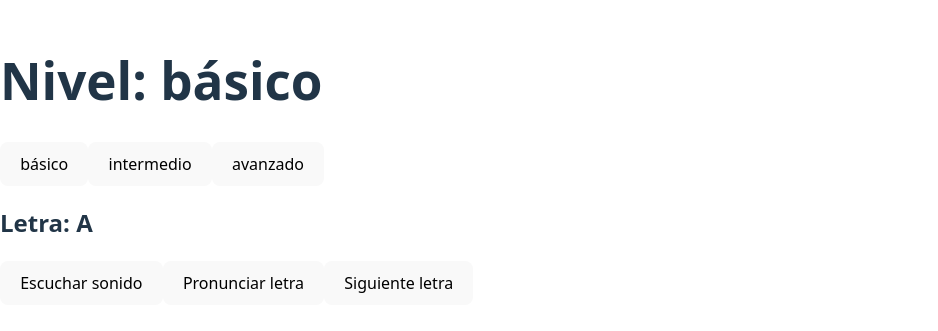
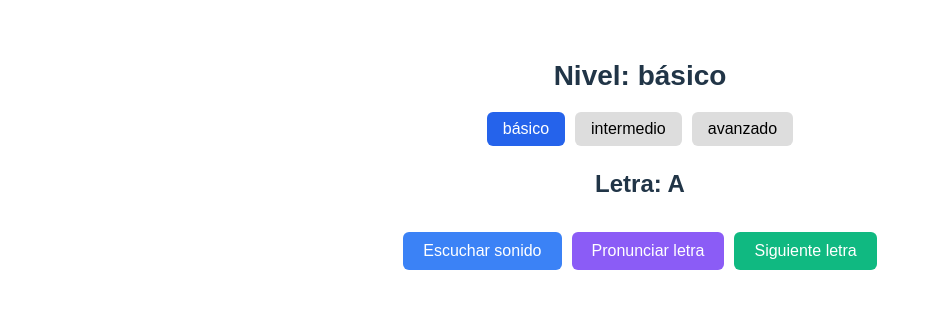
Before and after one commit to BraightonDev/eduvoice, a React (Vite) app: page /letras-audio in a window 1280 px wide. Shown: the part 239-570 px from the top of the page, without its empty margins (0-938 px from the left). Built offline with nearby package versions, Linux system fonts and the light colour scheme.

Commit message:
Verificación de pronunciación de letras añadida

```diff
--- a/src/App.jsx
+++ b/src/App.jsx
@@ -1,7 +1,8 @@
 import React from 'react';
 import { BrowserRouter as Router, Route, Routes } from 'react-router-dom';
 import Pagina1 from './paginas/pagina1/pagina1';
-import LetrasAudio from './components/LetrasAudio.jsx';
+import LetrasAudio from './components/letrasPronunciacion.jsx';
+import './App.css';
 
 function App() {
   return (
--- a/src/components/LetrasAudio.jsx
+++ /dev/null
@@ -1,94 +0,0 @@
-import { useState } from "react";
-import letrasPorNivel from "../utils/contenido/niños/letras.json";
-
-function LetrasAudio() {
-const [nivel, setNivel] = useState("básico"); // nivel actual
-const [index, setIndex] = useState(0);
-
-const letrasNivelActual = letrasPorNivel.niveles[nivel];
-const letraActual = letrasNivelActual[index];
-
-const reproducirAudio = () => {
-const audio = new Audio(letraActual.audio);
-audio.play();
-};
-
-const siguiente = () => {
-if (index < letrasNivelActual.length - 1) {
-setIndex(index + 1);
-}
-};
-
-const cambiarNivel = (nuevoNivel) => {
-setNivel(nuevoNivel);
-setIndex(0); // reiniciar al comenzar otro nivel
-};
-
-const verificarPronunciacion = () => {
-  const reconocimiento = new window.webkitSpeechRecognition(); // o SpeechRecognition
-  reconocimiento.lang = "es-ES";
-
-  reconocimiento.onresult = (evento) => {
-    const resultado = evento.results[0][0].transcript.toLowerCase();
-    console.log("Pronunciaste:", resultado);
-
-    if (resultado === letraActual.letra.toLowerCase()) {
-      alert("✅ Pronunciación correcta");
-    } else {
-      alert("❌ Intenta de nuevo");
-    }
-  };
-
-  reconocimiento.onerror = (e) => {
-    console.error("Error:", e);
-    alert("Error al reconocer la voz");
-  };
-
-  reconocimiento.start();
-};
-
-return (
-<div className="p-4 text-center">
-<h1 className="text-3xl font-bold mb-4">Nivel: {nivel}</h1>
-  <div className="mb-4">
-    {["básico", "intermedio", "avanzado"].map((n) => (
-      <button
-        key={n}
-        onClick={() => cambiarNivel(n)}
-        className={`px-3 py-1 mx-1 rounded ${
-          nivel === n ? "bg-blue-600 text-white" : "bg-gray-200"
-        }`}
-      >
-        {n}
-      </button>
-    ))}
-  </div>
-
-  <h2 className="text-2xl mb-4">Letra: {letraActual.letra}</h2>
-
-  <button
-    className="bg-blue-500 text-white px-4 py-2 rounded mr-2"
-    onClick={reproducirAudio}
-  >
-    Escuchar sonido
-  </button>
-
-  <button
-    className="bg-purple-500 text-white px-4 py-2 rounded mt-2"
-    onClick={verificarPronunciacion}
-  >
-    Pronunciar letra
-  </button>
-
-  <button
-    className="bg-green-500 text-white px-4 py-2 rounded"
-    onClick={siguiente}
-    disabled={index >= letrasNivelActual.length - 1}
-  >
-    Siguiente letra
-  </button>
-</div>
-);
-}
-
-export default LetrasAudio;
--- /dev/null
+++ b/src/components/letrasPronunciacion.css
@@ -0,0 +1,45 @@
+.letras-container {
+  padding: 20px;
+  text-align: center;
+  font-family: sans-serif;
+}
+
+.letras-container h1 {
+  font-size: 28px;
+  margin-bottom: 20px;
+}
+
+.nivel-button {
+  padding: 8px 16px;
+  margin: 0 5px;
+  border-radius: 6px;
+  background-color: #ddd;
+  cursor: pointer;
+  border: none;
+}
+
+.nivel-button.active {
+  background-color: #2563eb;
+  color: white;
+}
+
+.boton {
+  padding: 10px 20px;
+  margin: 10px 5px;
+  border: none;
+  border-radius: 6px;
+  color: white;
+  cursor: pointer;
+}
+
+.boton-escuchar {
+  background-color: #3b82f6;
+}
+
+.boton-pronunciar {
+  background-color: #8b5cf6;
+}
+
+.boton-siguiente {
+  background-color: #10b981;
+}
--- /dev/null
+++ b/src/components/letrasPronunciacion.jsx
@@ -0,0 +1,113 @@
+import React, { useState } from "react";
+import letrasPorNivel from "../utils/contenido/niños/letras.json";
+import { iniciarPronunciacion, detenerPronunciacion } from "./logicaPronunciacion";
+import './letrasPronunciacion.css';
+
+function LetrasAudio() {
+  const [nivel, setNivel] = useState("básico");
+  const [index, setIndex] = useState(0);
+  const [resultadoPronunciacion, setResultadoPronunciacion] = useState(null);
+
+  const letrasNivelActual = letrasPorNivel.niveles[nivel];
+  const letraActual = letrasNivelActual[index];
+
+  const reproducirAudio = () => {
+    const audio = new Audio(letraActual.audio);
+    audio.play();
+  };
+
+  const siguiente = () => {
+    if (index < letrasNivelActual.length - 1) {
+      setIndex(index + 1);
+      setResultadoPronunciacion(null);
+    }
+  };
+
+  const cambiarNivel = (nuevoNivel) => {
+    setNivel(nuevoNivel);
+    setIndex(0);
+    setResultadoPronunciacion(null);
+  };
+
+  const verificarPronunciacion = () => {
+    iniciarPronunciacion((transcript) => {
+      const normalizar = (texto) =>
+        texto
+          .normalize("NFD")
+          .replace(/[\u0300-\u036f]/g, "")
+          .replace(/[^a-z]/gi, "")
+          .toLowerCase();
+
+      console.log("Texto capturado:", transcript);
+
+      if (transcript === "ERROR") {
+        setResultadoPronunciacion("error");
+        return;
+      }
+
+      const dicho = normalizar(transcript);
+      const letraEsperada = normalizar(letraActual.letra);
+
+      // 🎯 Último carácter que se dijo
+      const letraDetectada = dicho.charAt(dicho.length - 1);
+
+      console.log("Letra detectada:", letraDetectada, "| Esperada:", letraEsperada);
+
+      if (letraDetectada === letraEsperada) {
+        setResultadoPronunciacion("correcta");
+      } else {
+        setResultadoPronunciacion("incorrecta");
+      }
+
+      detenerPronunciacion();
+    });
+  };
+
+  return (
+    <div className="letras-container">
+      <h1>Nivel: {nivel}</h1>
+
+      <div className="mb-4">
+        {["básico", "intermedio", "avanzado"].map((n) => (
+          <button
+            key={n}
+            onClick={() => cambiarNivel(n)}
+            className={`nivel-button ${nivel === n ? "active" : ""}`}
+          >
+            {n}
+          </button>
+        ))}
+      </div>
+
+      <h2 className="text-2xl mb-4">Letra: {letraActual.letra}</h2>
+
+      <button className="boton boton-escuchar" onClick={reproducirAudio}>
+        Escuchar sonido
+      </button>
+
+      <button className="boton boton-pronunciar" onClick={verificarPronunciacion}>
+        Pronunciar letra
+      </button>
+
+      {resultadoPronunciacion === "correcta" && (
+        <p style={{ color: "green", fontWeight: "bold" }}>✅ ¡Pronunciación correcta!</p>
+      )}
+      {resultadoPronunciacion === "incorrecta" && (
+        <p style={{ color: "red", fontWeight: "bold" }}>❌ Intenta de nuevo</p>
+      )}
+      {resultadoPronunciacion === "error" && (
+        <p style={{ color: "orange", fontWeight: "bold" }}>⚠️ Error al reconocer la voz</p>
+      )}
+
+      <button
+        className="boton boton-siguiente"
+        onClick={siguiente}
+        disabled={index >= letrasNivelActual.length - 1}
+      >
+        Siguiente letra
+      </button>
+    </div>
+  );
+}
+
+export default LetrasAudio;
--- /dev/null
+++ b/src/components/logicaPronunciacion.js
@@ -0,0 +1,42 @@
+let reconocimiento;
+let escuchando = false;
+
+if ('webkitSpeechRecognition' in window || 'SpeechRecognition' in window) {
+  const SpeechRecognition = window.SpeechRecognition || window.webkitSpeechRecognition;
+  reconocimiento = new SpeechRecognition();
+  reconocimiento.lang = 'es-ES';
+  reconocimiento.continuous = false;
+
+  reconocimiento.onresult = function (event) {
+    const transcript = event.results[0][0].transcript;
+    console.log("Texto detectado:", transcript);
+
+    if (typeof reconocimiento._onFinalizado === "function") {
+      reconocimiento._onFinalizado(transcript);
+    }
+  };
+
+  reconocimiento.onerror = function (event) {
+    console.error("Error en reconocimiento:", event.error);
+    if (typeof reconocimiento._onFinalizado === "function") {
+      reconocimiento._onFinalizado("ERROR");
+    }
+  };
+}
+
+export function iniciarPronunciacion(callback) {
+  if (reconocimiento && !escuchando) {
+    escuchando = true;
+    reconocimiento._onFinalizado = callback;
+    reconocimiento.start();
+    console.log("Reconocimiento de voz iniciado");
+  }
+}
+
+export function detenerPronunciacion() {
+  if (reconocimiento && escuchando) {
+    escuchando = false;
+    reconocimiento.stop();
+    console.log("Reconocimiento de voz detenido");
+  }
+}
```
Also changed, not shown: src/components/verificarPronunciacion.jsx (deleted).
